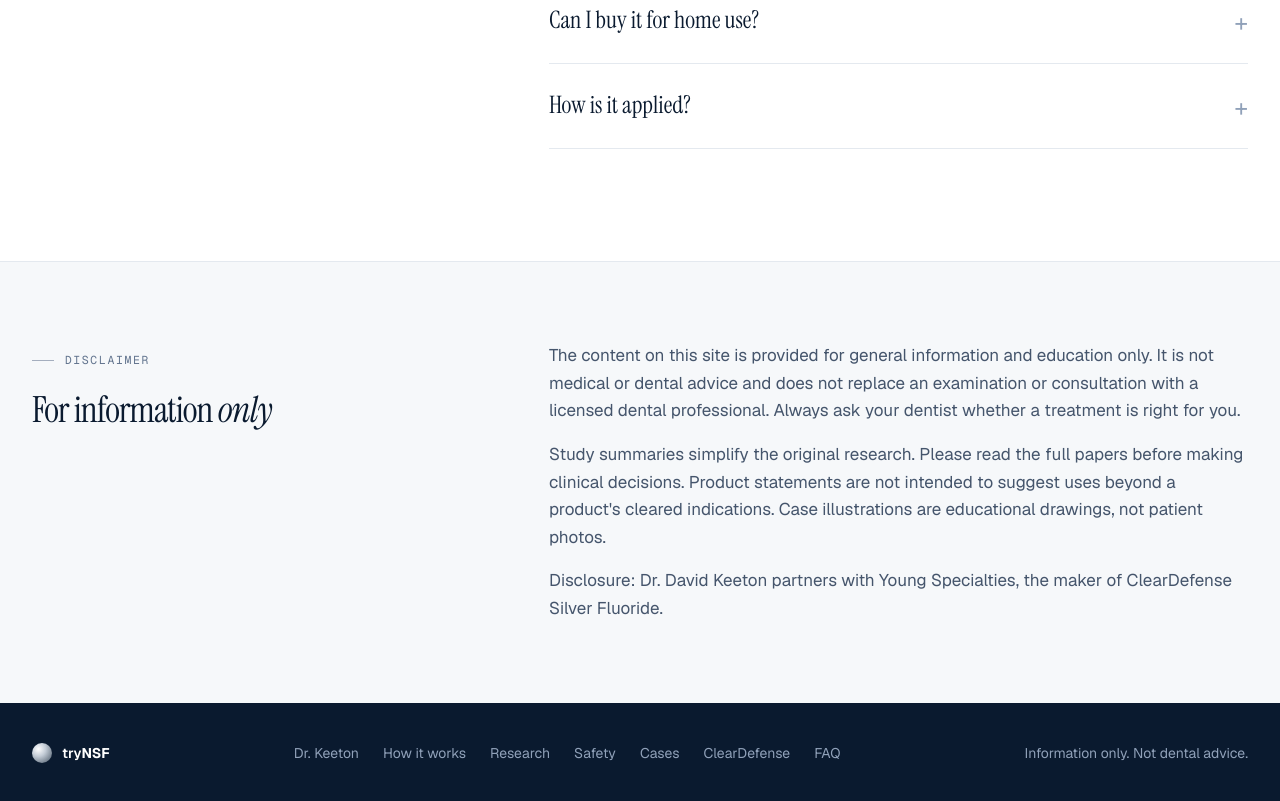
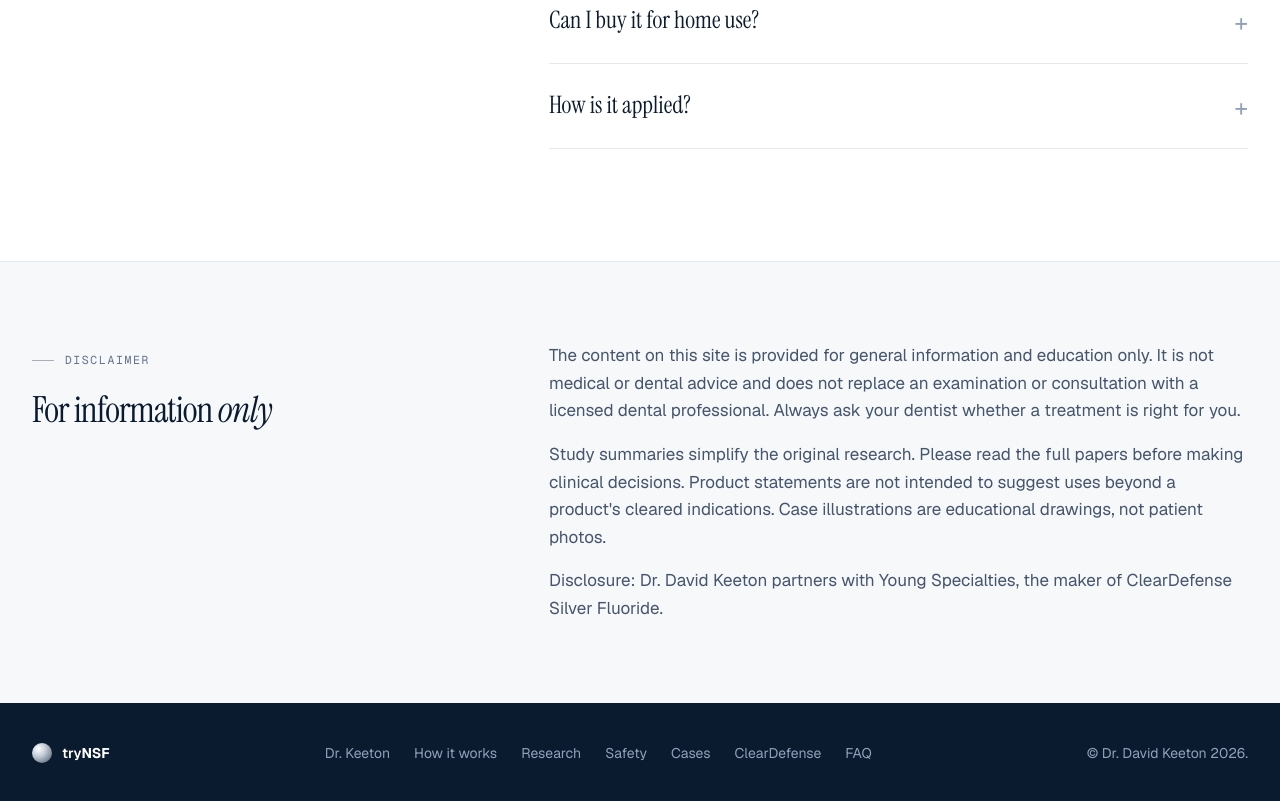
Before and after one commit to absolutely7troy/trynsf, a plain HTML site: page index.html in a window 1280 px wide. Shown: the part 10072-10873 px from the top of the page. Drawn offline with nearby package versions, Linux system fonts and the light colour scheme.

Commit message:
Update index.html

```diff
--- a/index.html
+++ b/index.html
@@ -701,7 +701,7 @@
       <nav class="flex flex-wrap gap-x-6 gap-y-2" aria-label="Footer">
         <a href="#video" class="hover:text-white">Dr. Keeton</a><a href="#how" class="hover:text-white">How it works</a><a href="#evidence" class="hover:text-white">Research</a><a href="#safety" class="hover:text-white">Safety</a><a href="#cases" class="hover:text-white">Cases</a><a href="#cleardefense" class="hover:text-white">ClearDefense</a><a href="#faq" class="hover:text-white">FAQ</a>
       </nav>
-      <p>Information only. Not dental advice.</p>
+      <p>© Dr. David Keeton 2026.</p>
     </div>
   </footer>
 
```
